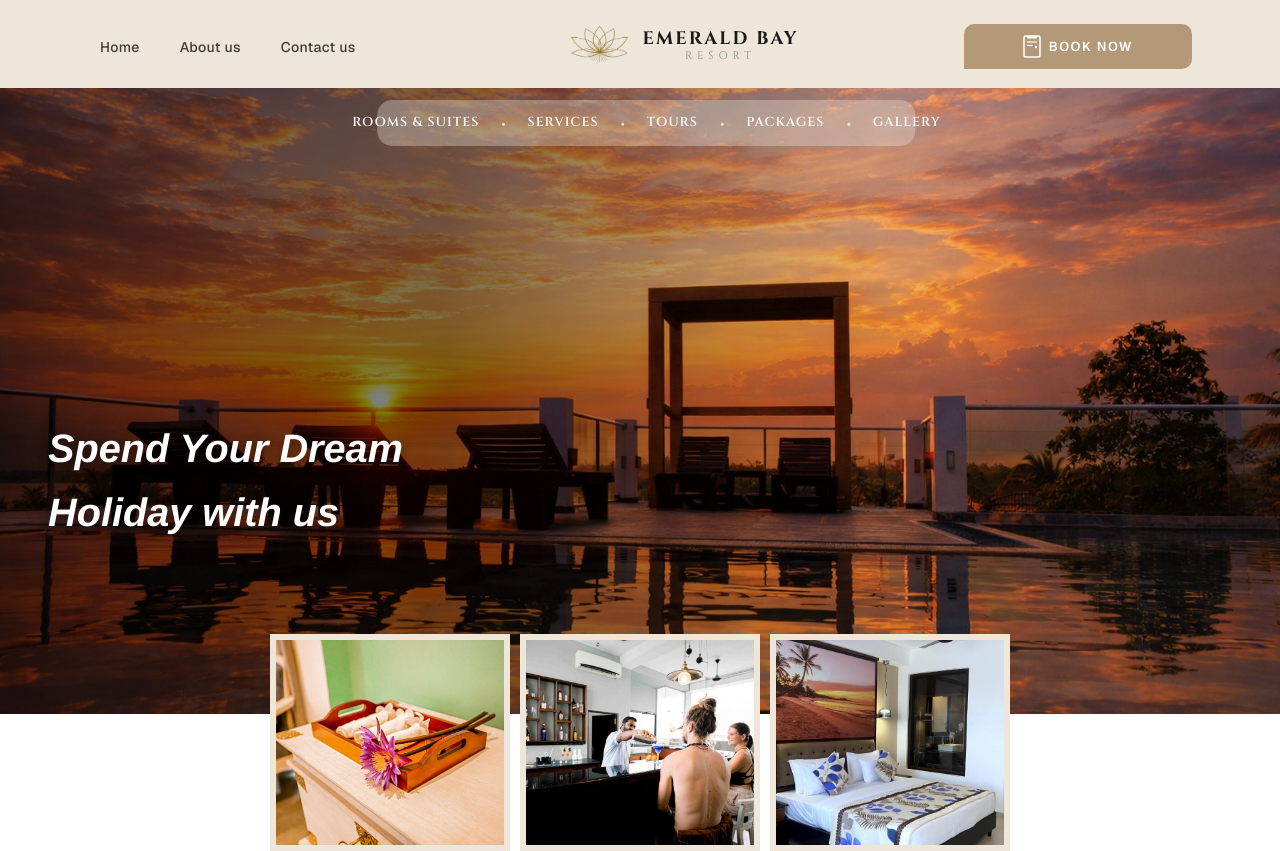
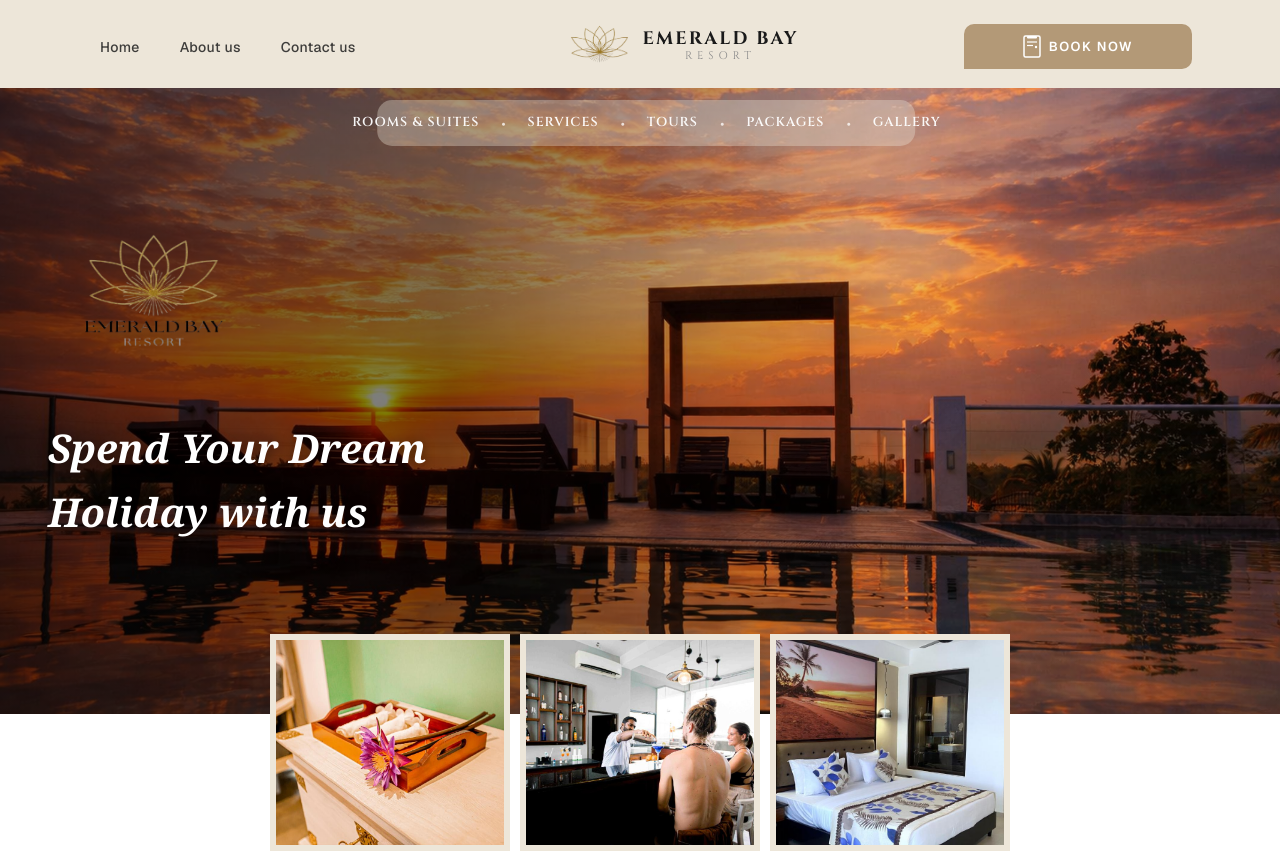
Before and after one commit to isurinduwick/Hotel-Emerald-Bay-Resort-Front-End, a Next.js app in the folder emerald-bay-frontend/: page / in a window 1280 px wide. Built offline with nearby package versions, Linux system fonts and the light colour scheme; a web font is replaced by a local one.

Commit message:
feat(hero): finalize hero section layout without responsive support

```diff
--- a/emerald-bay-frontend/src/components/HeroSection.tsx
+++ b/emerald-bay-frontend/src/components/HeroSection.tsx
@@ -114,9 +114,19 @@ export default function HeroSection() {
             zIndex: 5,
           }}
         >
+          {/* Logo above headline */}
+          <img
+            src="/logo.png"
+            alt="Emerald Bay Resort"
+            style={{
+              display: "block",
+              width: "clamp(190px, 40vw, 210px)",
+              marginBottom: "15px",
+            }}
+          />
           <h1
             style={{
-              fontFamily: "helvetica, 'Arial Rounded MT Bold'",
+              fontFamily: "Georgia, 'Georgia'",
               fontSize: "clamp(35px, 3.1vw, 45px)",
               fontWeight: "700",
               fontStyle: "italic",
```
Also changed, not shown: emerald-bay-frontend/public/logo.png (added).
